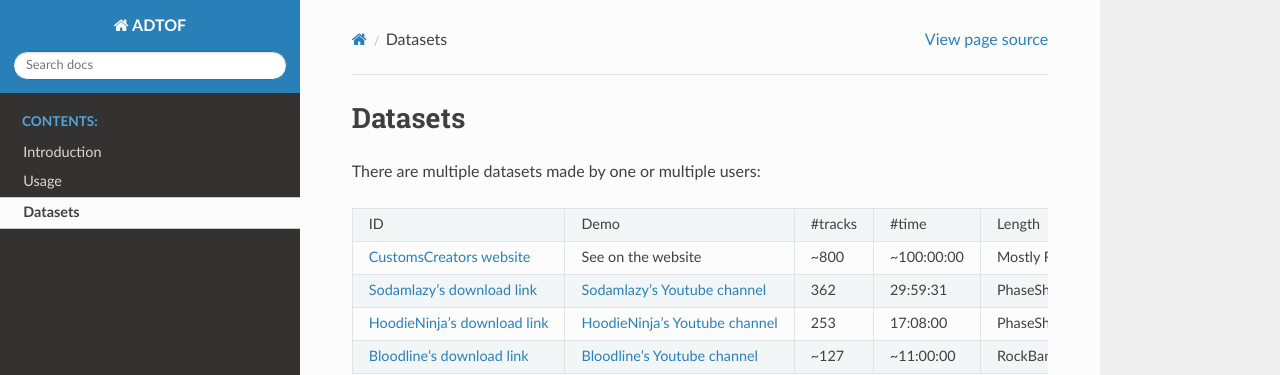
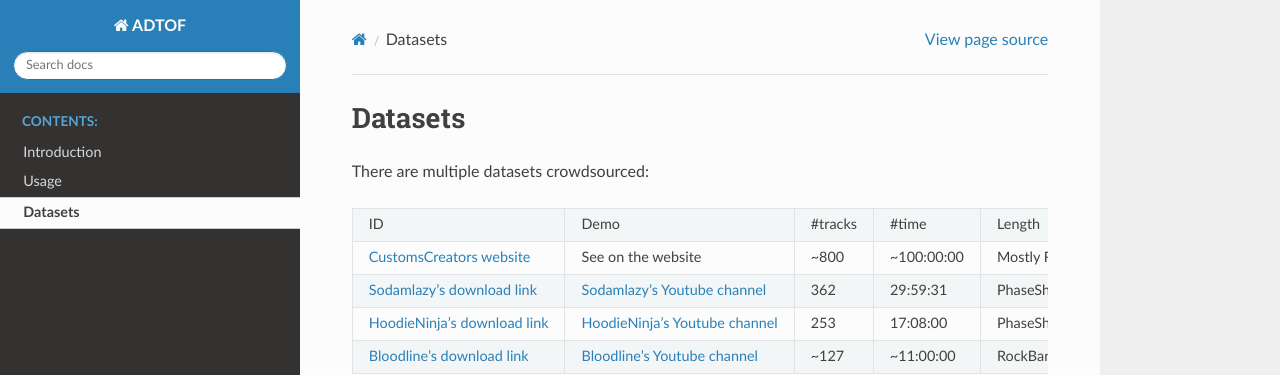
Before and after one commit to MZehren/ADTOF, a Sphinx documentation site: the page built from docs/datasets.rst, in a window 1280 px wide. Shown: the top 375 px of the page. Built offline with Sphinx 7.4.7 and the Read the Docs theme 2.0.0, drawn with Linux system fonts in a browser that asks for light colours.

Commit message:
add "crowndsourced" in datasets

```diff
--- a/docs/datasets.rst
+++ b/docs/datasets.rst
@@ -1,7 +1,7 @@
 Datasets
 ========
 
-There are multiple datasets made by one or multiple users:
+There are multiple datasets crowdsourced:
 
 +--------------------------------+----------------------------------+---------+------------+-----------------------+--------------------------------------------------------------------------------------+
 | ID                             | Demo                             | #tracks | #time      | Length                | Note                                                                                 |
```
